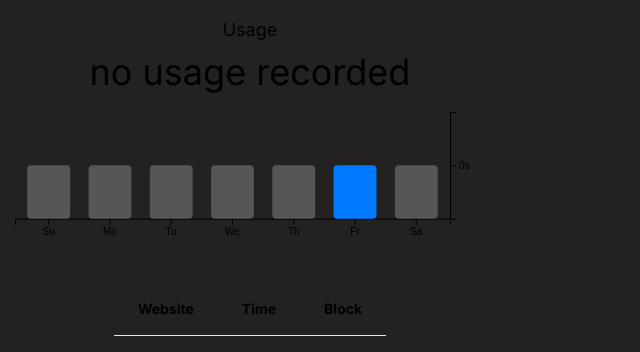
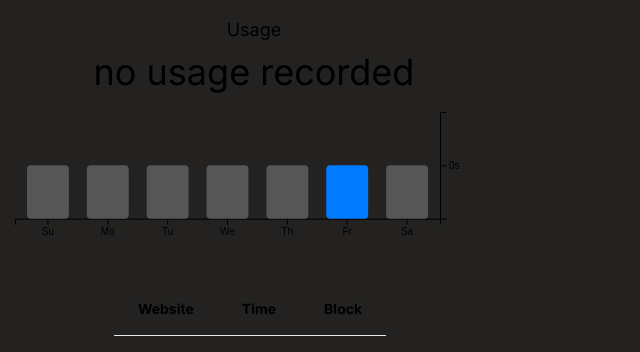
Before and after one commit to Avikam03/screentime, a Next.js app: page / in a window 1280 px wide. Shown: the top 352 px of the page, without its empty margins (0-640 px from the left). Built offline with nearby package versions, Linux system fonts and the light colour scheme.

Commit message:
minor edits

```diff
--- a/src/components/weekgraph.tsx
+++ b/src/components/weekgraph.tsx
@@ -17,7 +17,7 @@ const WeekGraph: React.FC<WeekGraphProps> = ({
 
   const width = 500;
   const height = width / 3;
-  const margin = { top: 20, right: 50, bottom: 20, left: 15 };
+  const margin = { top: 20, right: 60, bottom: 20, left: 15 };
   const chartWidth = width - margin.left - margin.right;
   const chartHeight = height - margin.top - margin.bottom;
 
--- a/src/pages/index.tsx
+++ b/src/pages/index.tsx
@@ -129,8 +129,8 @@ export default function Home() {
         ) : null}
         {/* <h2 className="mt-4 text-xl font-extrabold dark:text-white">Screen time for the week</h2> */}
 
-        <h2 className="mt-4 text-lg dark:text-white">Usage</h2>
-        <h1 className="mt-2 text-4xl dark:text-white">
+        <h2 className="ml-2 mt-4 text-lg dark:text-white">Usage</h2>
+        <h1 className="ml-2 mt-2 text-4xl dark:text-white">
           {
             processedData["total"] == undefined
               ? "no usage recorded"
```
Also changed, not shown: public/background.js (+15 -15 lines).
